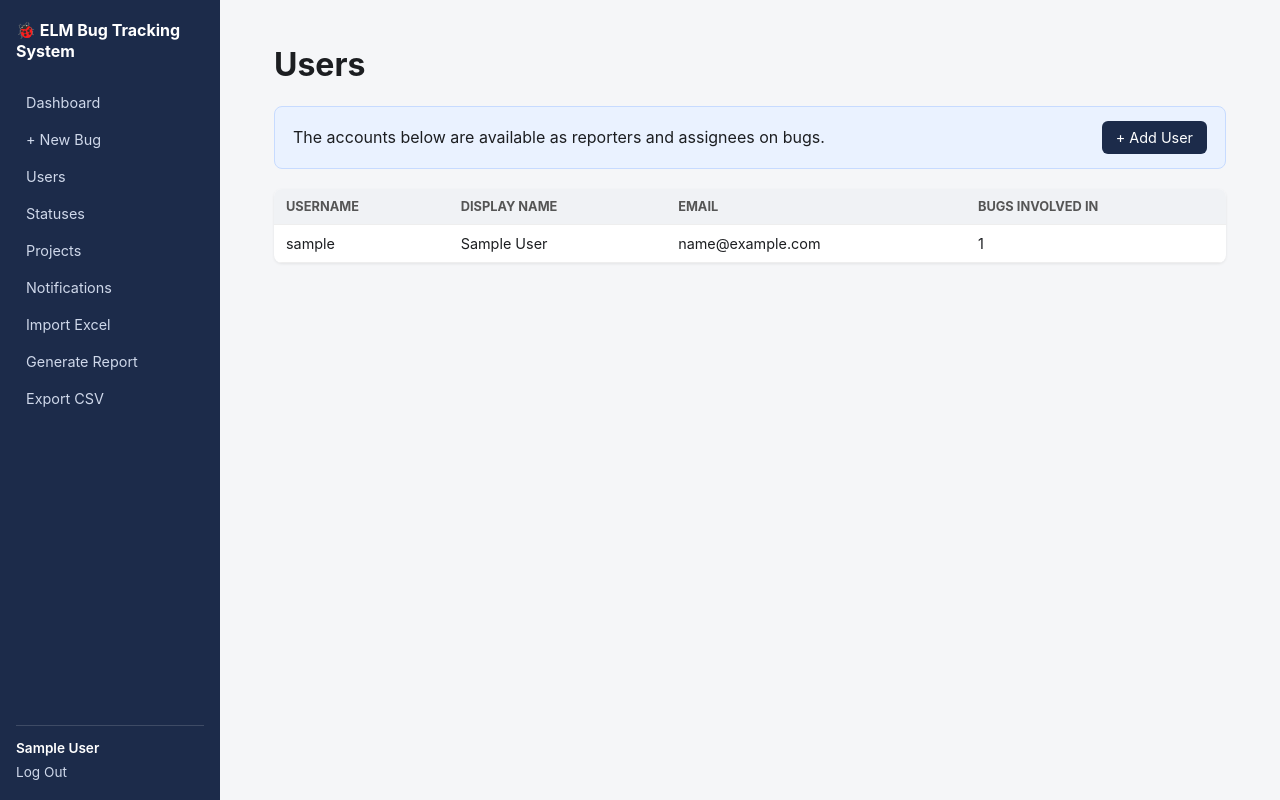
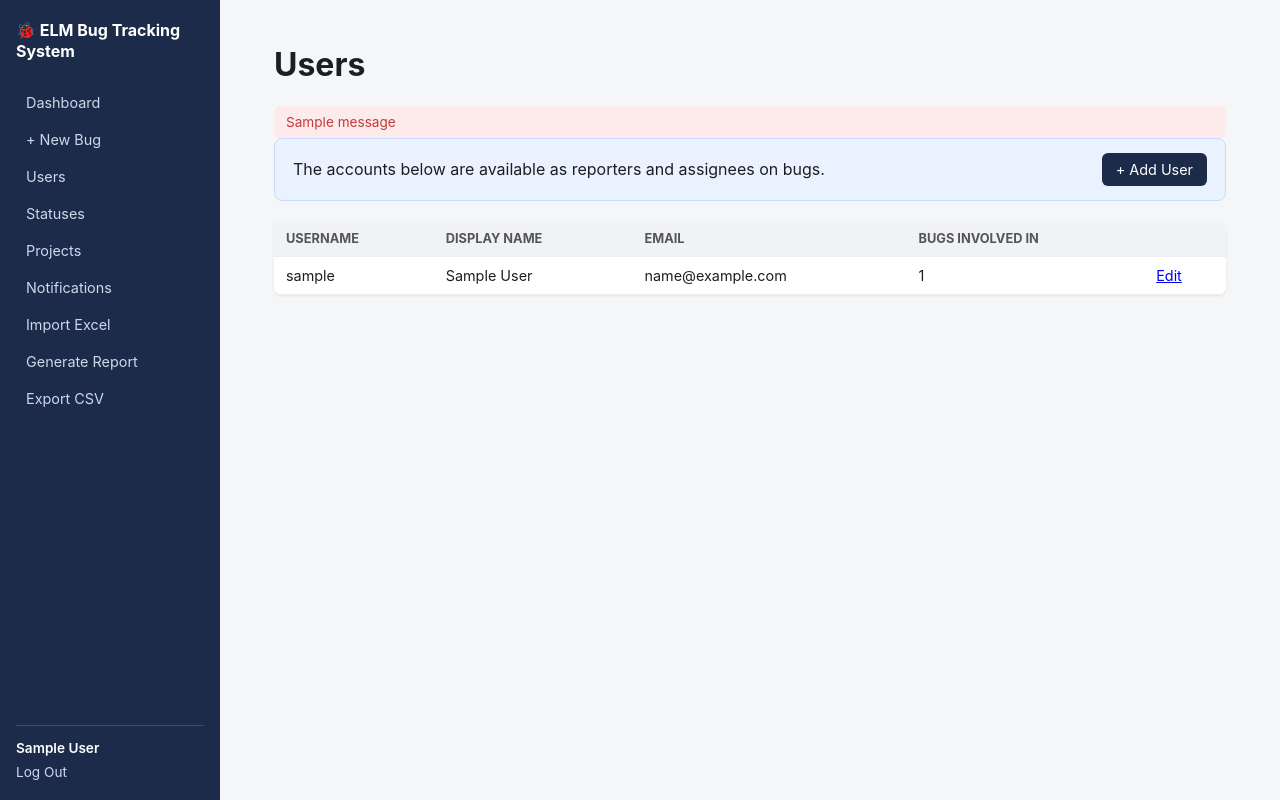
Before and after one commit to jagatheeshkk-ics/Testproject, a Flask app: page /users in a window 1280 px wide. Run offline with Flask 3, Linux system fonts and the light colour scheme; a user stored in the database is signed in; tables that the repository leaves empty hold one stand-in row (values such as "Sample post"); one stand-in notice (Sample message) is shown.

Commit message:
Add edit and delete to the Users module

```diff
--- a/bugtrackerapp/templates/users.html
+++ b/bugtrackerapp/templates/users.html
@@ -2,6 +2,10 @@
 {% block title %}Users · ELM Bug Tracking System{% endblock %}
 {% block content %}
   <h1>Users</h1>
+
+  {% for message in get_flashed_messages() %}
+    <p class="error">{{ message }}</p>
+  {% endfor %}
 
   <div class="send-box">
     <p>The accounts below are available as reporters and assignees on bugs.</p>
@@ -10,7 +14,7 @@
 
   <table class="bug-table">
     <thead>
-      <tr><th>Username</th><th>Display Name</th><th>Email</th><th>Bugs Involved In</th></tr>
+      <tr><th>Username</th><th>Display Name</th><th>Email</th><th>Bugs Involved In</th><th></th></tr>
     </thead>
     <tbody>
       {% for user in users %}
@@ -19,9 +23,17 @@
           <td>{{ user.display_name }}</td>
           <td>{{ user.email or "—" }}</td>
           <td>{{ bug_counts[user.id] }}</td>
+          <td class="actions">
+            <a href="{{ url_for('edit_user', user_id=user.id) }}">Edit</a>
+            {% if user.id != current_user.id %}
+              <form method="post" action="{{ url_for('delete_user', user_id=user.id) }}" onsubmit="return confirm('Delete this user?');">
+                <button type="submit">Delete</button>
+              </form>
+            {% endif %}
+          </td>
         </tr>
       {% else %}
-        <tr><td colspan="4" class="empty">No users yet.</td></tr>
+        <tr><td colspan="5" class="empty">No users yet.</td></tr>
       {% endfor %}
     </tbody>
   </table>
```
